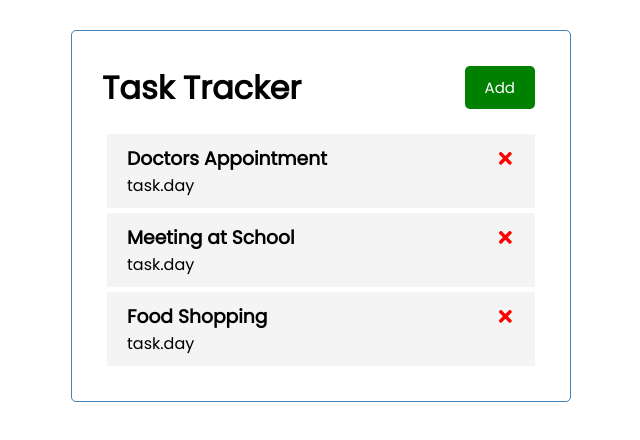
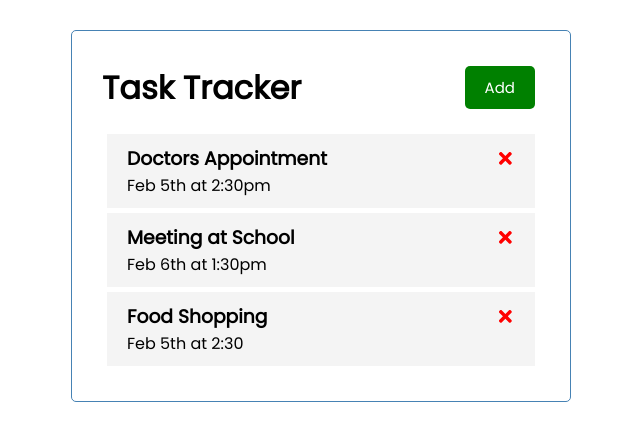
Before and after one commit to mgravemeyer/React-Task-Tracker, a React (Create React App) app: page / in a window 1280 px wide. Shown: the top 440 px of the page, without its empty margins (319-959 px from the left). Built offline with nearby package versions, Linux system fonts and the light colour scheme.

Commit message:
fixed task days

```diff
--- a/src/components/Task.js
+++ b/src/components/Task.js
@@ -4,7 +4,7 @@ const Task = ( {task} ) => {
     return (
         <div className='task'>
             <h3>{task.text} <FaTimes style={{color: 'red', cursor: 'pointer'}} /></h3>
-            <p>task.day</p>
+            <p>{task.day}</p>
         </div>
     )
 }
```
